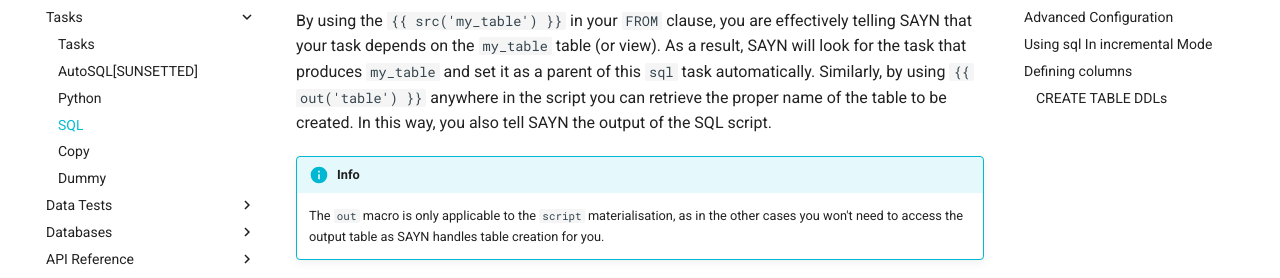
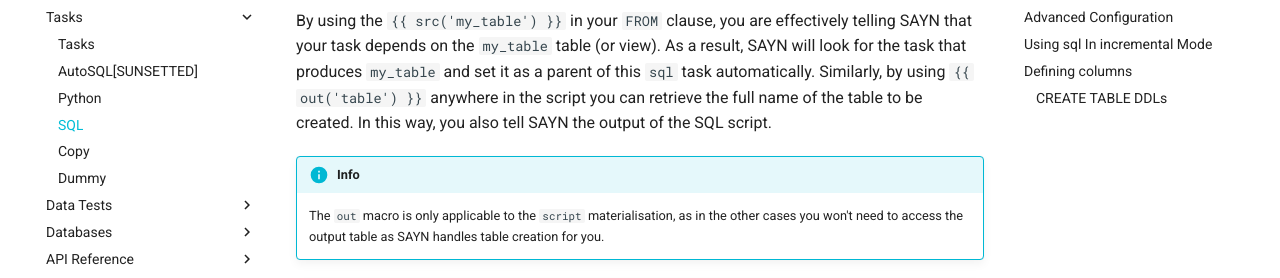
Before and after one commit to 173TECH/sayn, an MkDocs documentation site: the page built from docs/tasks/sql.md, in a window 1280 px wide and 900 px high, scrolled down 2199 px. Shown: the part 172-450 px from the top of the window. Built offline with MkDocs 1.6.1 and Material for MkDocs 9.7.7, drawn with Linux system fonts in a browser that asks for light colours; comment, search, counter and statistics services are not loaded; some of the changed text lies outside the part shown.

Commit message:
Ammended docs

````diff
--- a/docs/tasks/sql.md
+++ b/docs/tasks/sql.md
@@ -75,7 +75,7 @@
     ```
 
 By using the `{{ src('my_table') }}` in your `FROM` clause, you are effectively telling SAYN that your task depends on the `my_table` table (or view). As a result, SAYN will look for the task that produces `my_table` and set it as a parent of this `sql` task automatically.
-Similarly, by using `{{ out('table') }}` anywhere in the script you can retrieve the proper name of the table to be created. In this way, you also tell SAYN the output of the SQL script.
+Similarly, by using `{{ out('table') }}` anywhere in the script you can retrieve the full name of the table to be created. In this way, you also tell SAYN the output of the SQL script.
 
 !!! info
     The `out` macro is only applicable to the `script` materialisation, as in the other cases you won't need to access the output table as SAYN handles table creation for you.
````
Also changed, not shown: other parts of docs/tasks/sql.md (+1 -1 lines).
